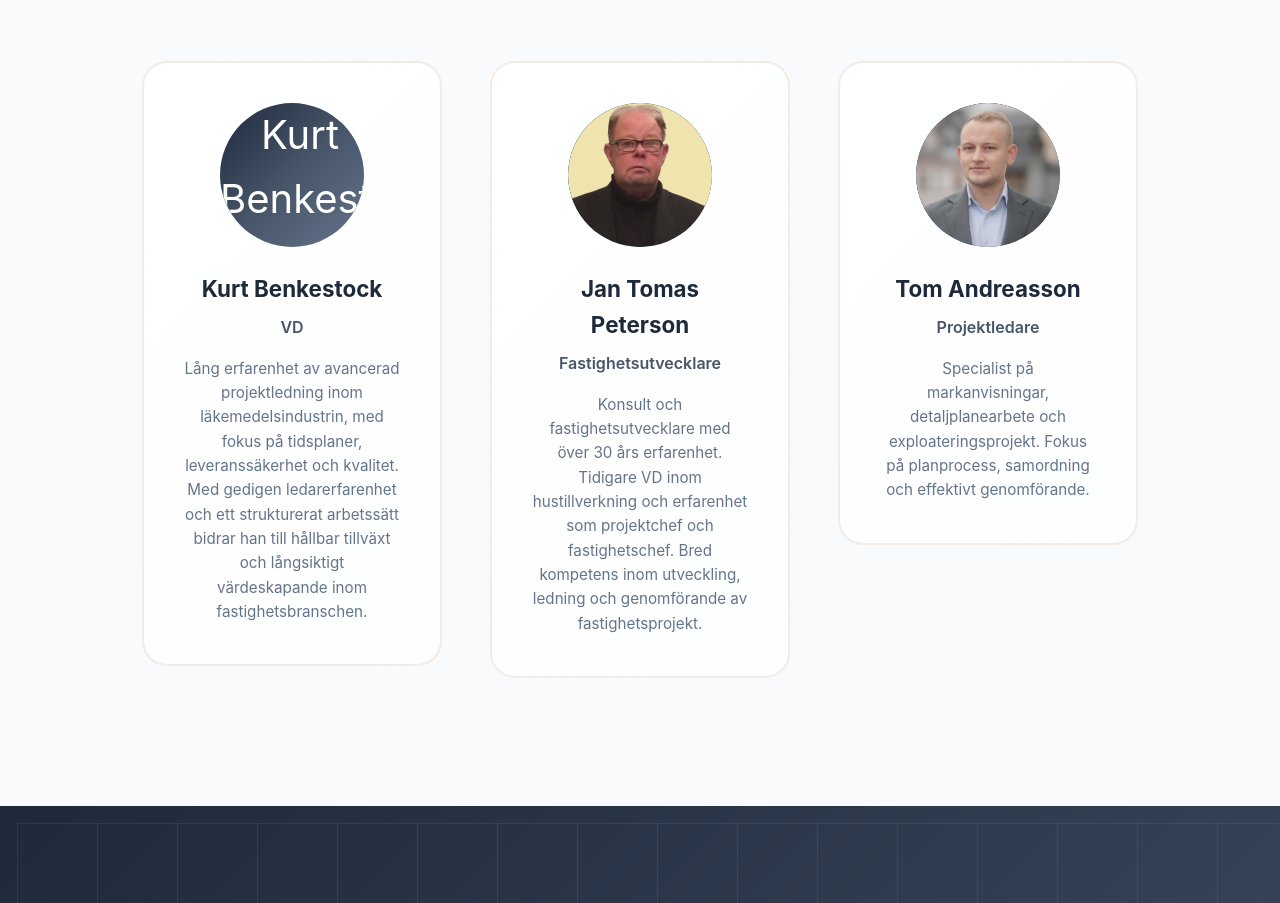
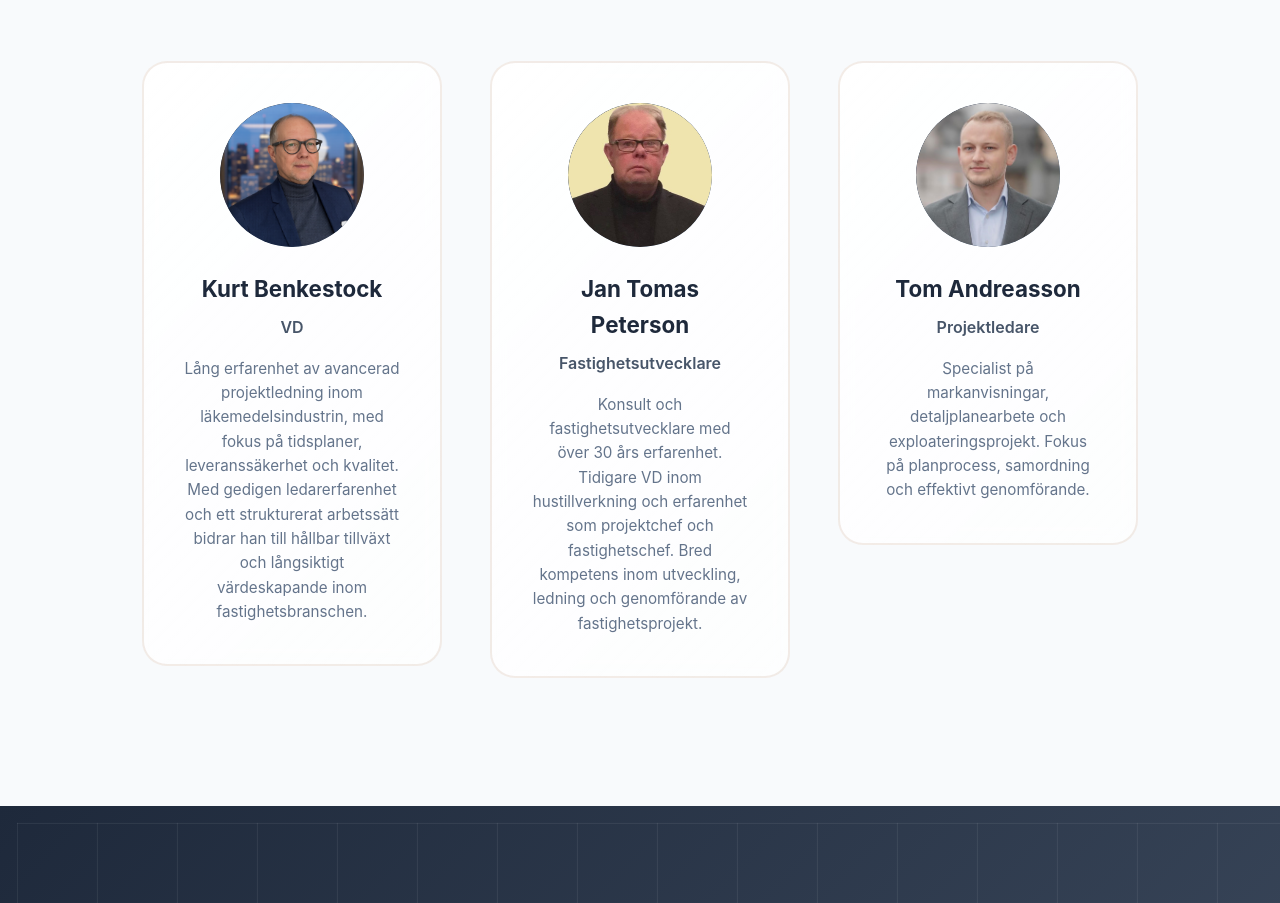
Before and after one commit to Shibbyz/website-KXT_AB, a website: page index.html in a window 1280 px wide. Shown: the part 2244-3147 px from the top of the page. Drawn offline with Linux system fonts and the light colour scheme.

Commit message:
Fix misspelling of img

```diff
--- a/index.html
+++ b/index.html
@@ -290,7 +290,7 @@
             <div class="team-member fade-in">
                 <div class="member-card">
                     <div class="member-avatar">
-                        <img src="images/untitled6.png" alt="Kurt Benkestock" />
+                        <img src="images/Kurt_profil_hoger.png" alt="Kurt Benkestock" />
                     </div>
                     <div class="member-info">
                         <h3>Kurt Benkestock</h3>
```
